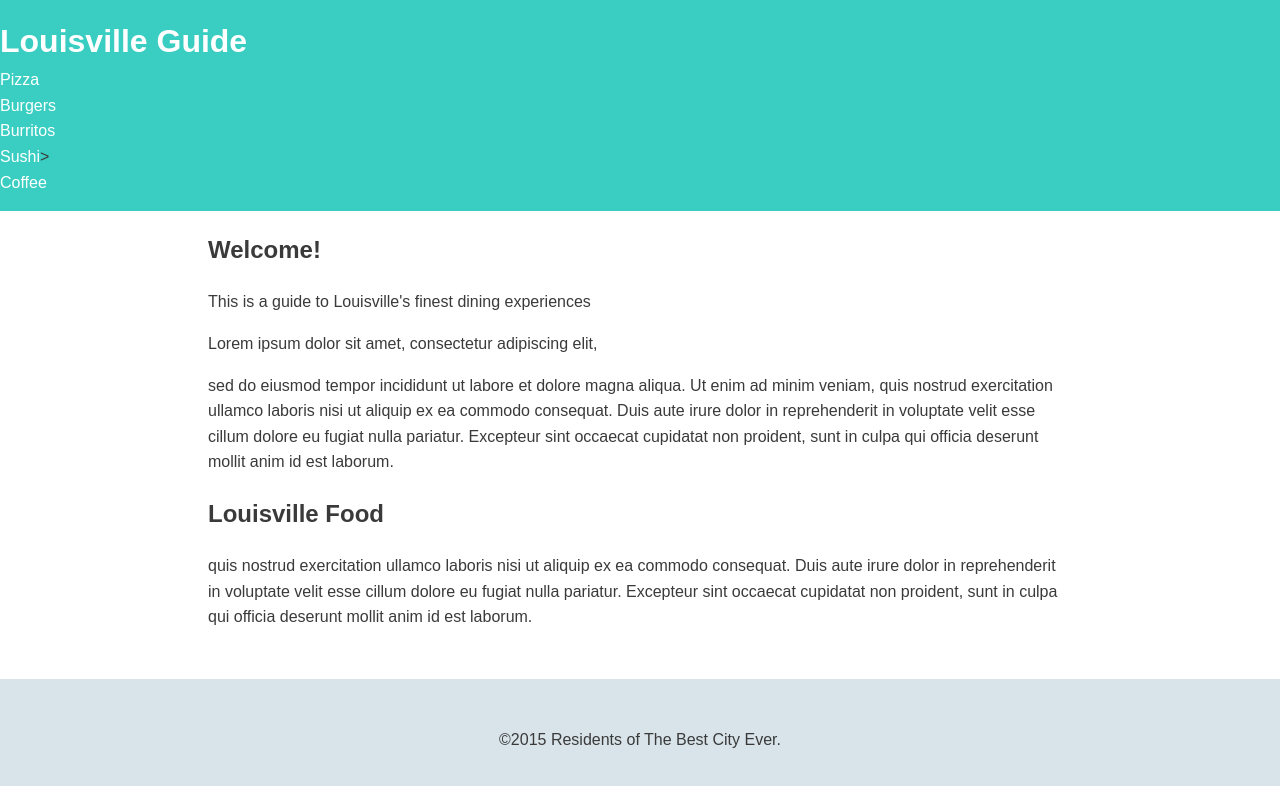
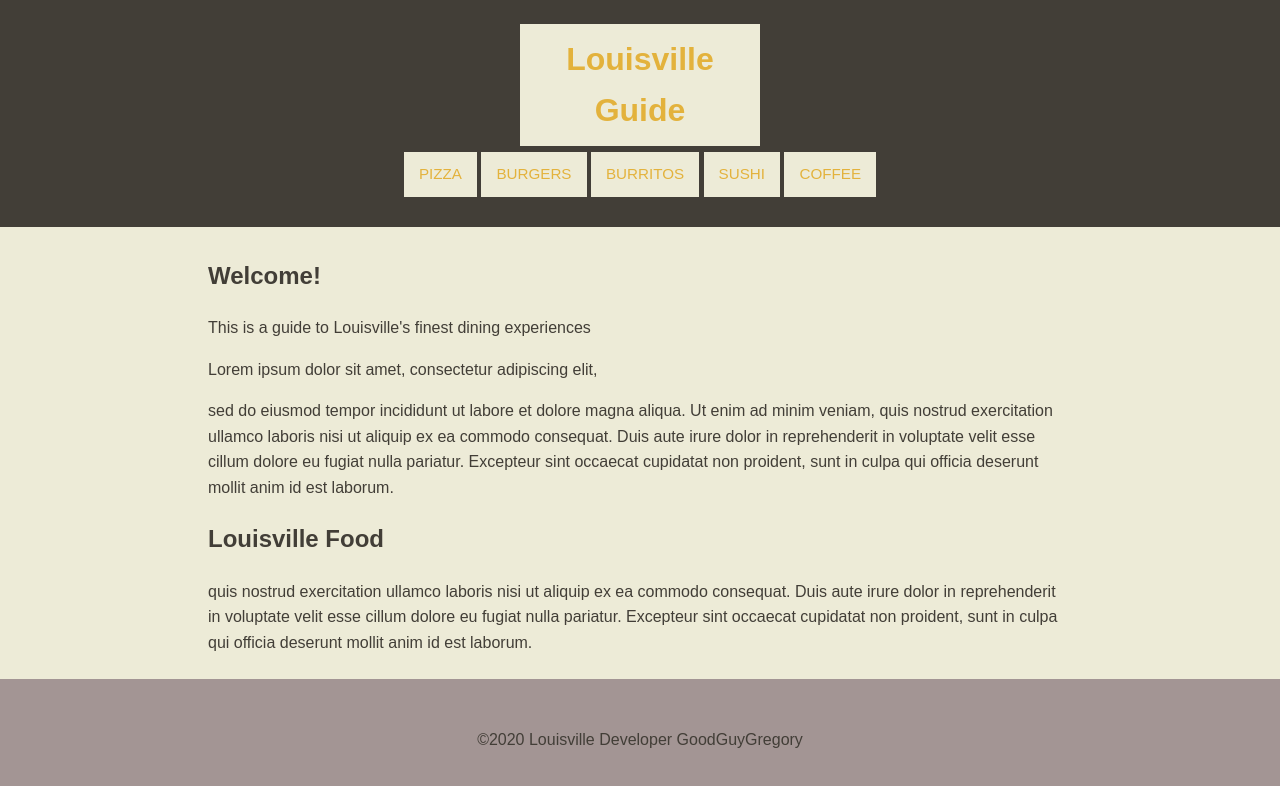
Before and after one commit to GoodGuyGregory/louisville-guide, a plain HTML site: page index.html in a window 1280 px wide. Drawn offline with Linux system fonts and the light colour scheme.

Commit message:
adds new design UI

```diff
--- a/css/style.css
+++ b/css/style.css
@@ -7,7 +7,7 @@
 
 body {
 	line-height: 1.6;
-    color: #3a3a3a;
+    color: #423E37;
 
 }
 
@@ -17,6 +17,32 @@ a {
 	text-decoration: none;
 }
 
+.name,
+.main-nav li {
+	text-align: center;
+	background: #EDEBD7;
+	margin-top: 6px;
+    margin-bottom: 6px;
+}
+
+.name a{
+    color: #E3B23C;
+}
+.main-nav a {
+	font-size: .95em;
+	color: #E3B23C;
+	text-transform: uppercase;
+}
+
+.main-nav a:hover {
+	color: #093a58;
+}
+
+.name a,
+.main-nav a {
+    padding: 10px 15px;
+    display: block;
+}
 
 /* ==========================
     Base Layout Styles:
@@ -30,19 +56,26 @@ a {
 
 /* ---- Layout Containers */
 
+.wrap {
+    background-color: #EDEBD7;
+}
+
 .container {
     padding-left:  1em;
     padding-right: 1em;
 }
 
 .main-header {
-    background: #3acec2;
-    padding: 1em 0;
+    text-align: center;
+	padding-top: 1.5em;
+	padding-bottom: 1.5em;
+	background: #423E37;
+	margin-bottom: 30px;
 }
 
 .main-footer {
     padding: 2em 0;
-    background: #d9e4ea;
+    background: #A39594;
     text-align: center;
 }
 
@@ -63,4 +96,14 @@ a {
         max-width: 1000px;
         margin: 0 auto;
     }
+
+    .name,
+    .main-nav li {
+        display: inline-block;
+    }
+
+    .name {
+        width: 240px;
+
+    }
 }
--- a/index.html
+++ b/index.html
@@ -16,7 +16,7 @@
 				<li><a href="#">Pizza</a></li>
 				<li><a href="#">Burgers</a></li>
 				<li><a href="#">Burritos</a></li>
-				<li><a href="#">Sushi</a>></a></li>
+				<li><a href="#">Sushi</a></a></li>
 				<li><a href="#">Coffee </a></li>
 			</ul>
 		</header>
@@ -41,7 +41,7 @@
 	</div>
 
 	<footer class="main-footer">
-		<p>&copy;2015 Residents of The Best City Ever.</p>
+		<p>&copy;2020 Louisville Developer GoodGuyGregory</p>
 	</footer>
 
 </body>
```
